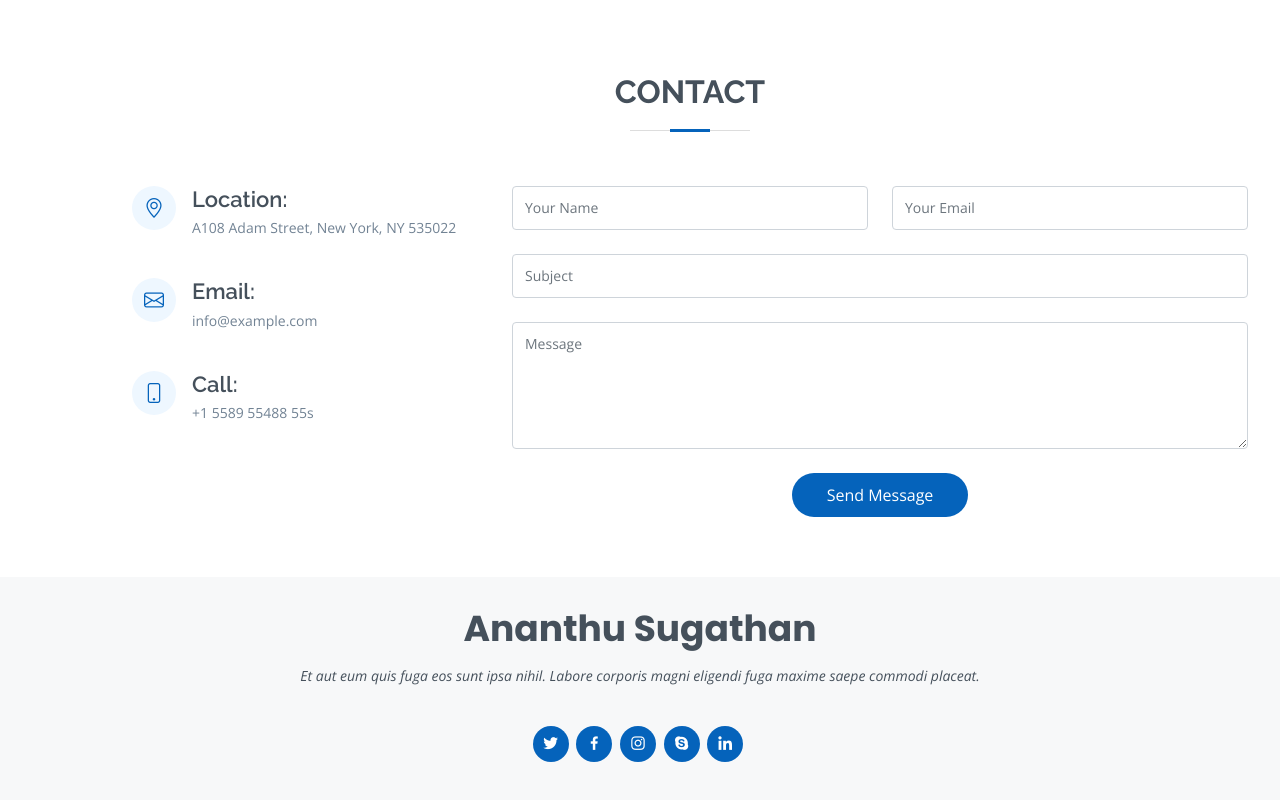
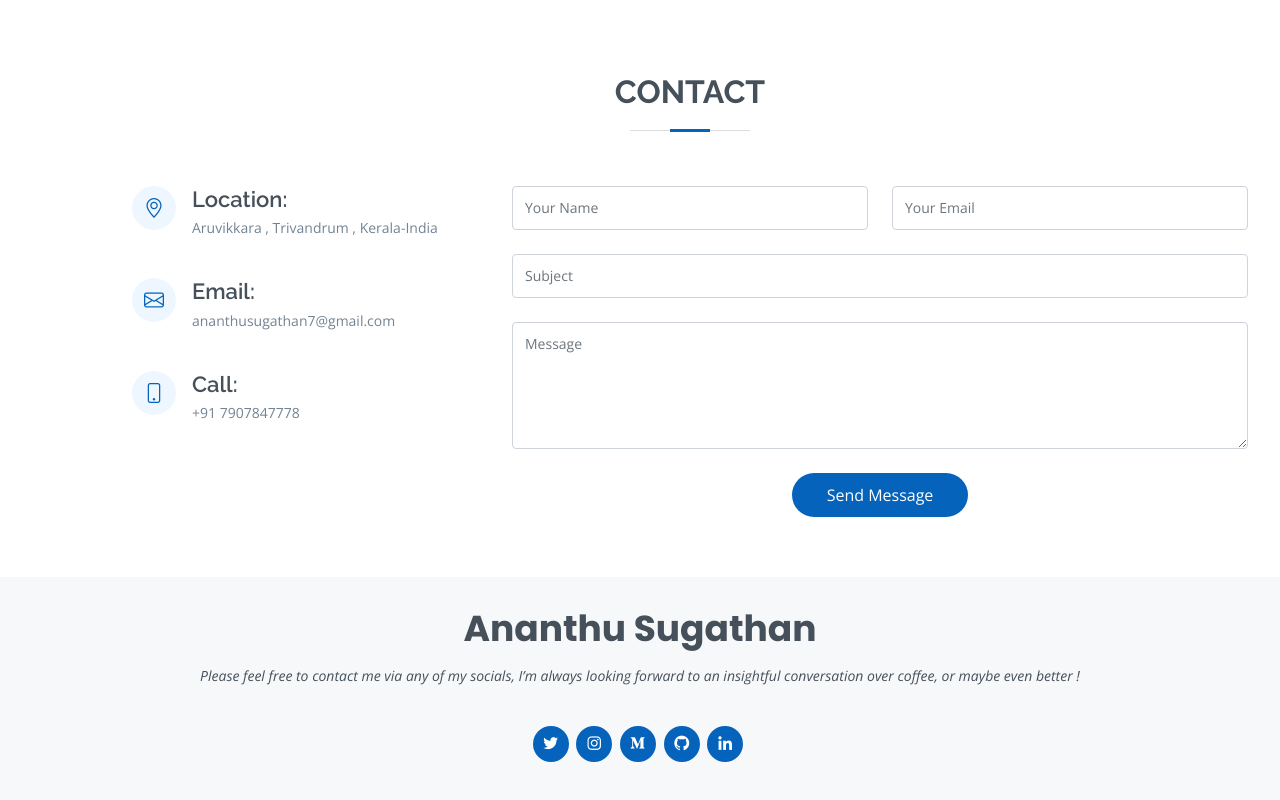
Before and after one commit to ananthusugathan/ananthusugathan.github.io, a plain HTML site: page index.html in a window 1280 px wide. Shown: the part 6400-7200 px from the top of the page. Drawn offline with nearby package versions, Linux system fonts and the light colour scheme.

Commit message:
end, contact - added

```diff
--- a/index.html
+++ b/index.html
@@ -648,19 +648,19 @@
               <div class="address">
                 <i class="bi bi-geo-alt"></i>
                 <h4>Location:</h4>
-                <p>A108 Adam Street, New York, NY 535022</p>
+                <p>Aruvikkara , Trivandrum , Kerala-India</p>
               </div>
 
               <div class="email">
                 <i class="bi bi-envelope"></i>
                 <h4>Email:</h4>
-                <p>info@example.com</p>
+                <p>ananthusugathan7@gmail.com</p>
               </div>
 
               <div class="phone">
                 <i class="bi bi-phone"></i>
                 <h4>Call:</h4>
-                <p>+1 5589 55488 55s</p>
+                <p>+91 7907847778</p>
               </div>
 
             </div>
@@ -705,13 +705,13 @@
   <footer id="footer">
     <div class="container">
       <h3>Ananthu Sugathan</h3>
-      <p>Et aut eum quis fuga eos sunt ipsa nihil. Labore corporis magni eligendi fuga maxime saepe commodi placeat.</p>
+      <p>Please feel free to contact me via any of my socials, I’m always looking forward to an insightful conversation over coffee, or maybe even better ! </p>
       <div class="social-links">
         <a href="#" class="twitter"><i class="bx bxl-twitter"></i></a>
-        <a href="#" class="facebook"><i class="bx bxl-facebook"></i></a>
         <a href="#" class="instagram"><i class="bx bxl-instagram"></i></a>
-        <a href="#" class="google-plus"><i class="bx bxl-skype"></i></a>
-        <a href="#" class="linkedin"><i class="bx bxl-linkedin"></i></a>
+        <a href="https://medium.com/@ananthusugathan" class="medium"><i class="bx bxl-medium"></i></a>
+        <a href="https://github.com/ananthuSgtn" class="github"><i class="bx bxl-github"></i></a>
+        <a href="https://www.linkedin.com/in/ananthu-sugathan-16262216b/" class="linkedin"><i class="bx bxl-linkedin"></i></a>
       </div>
       <!-- <div class="copyright">
         &copy; Copyright <strong><span>MyResume</span></strong>. All Rights Reserved
```
